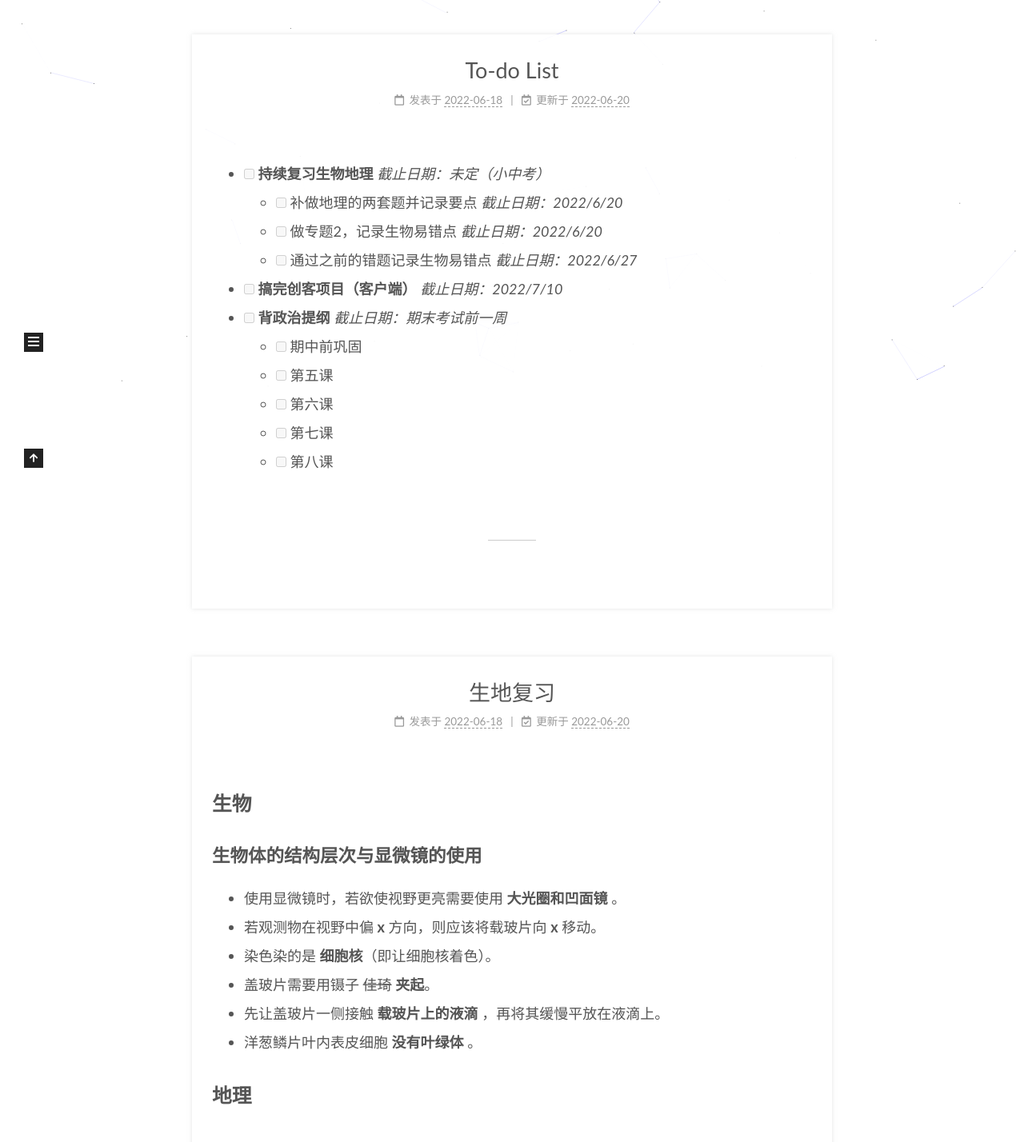
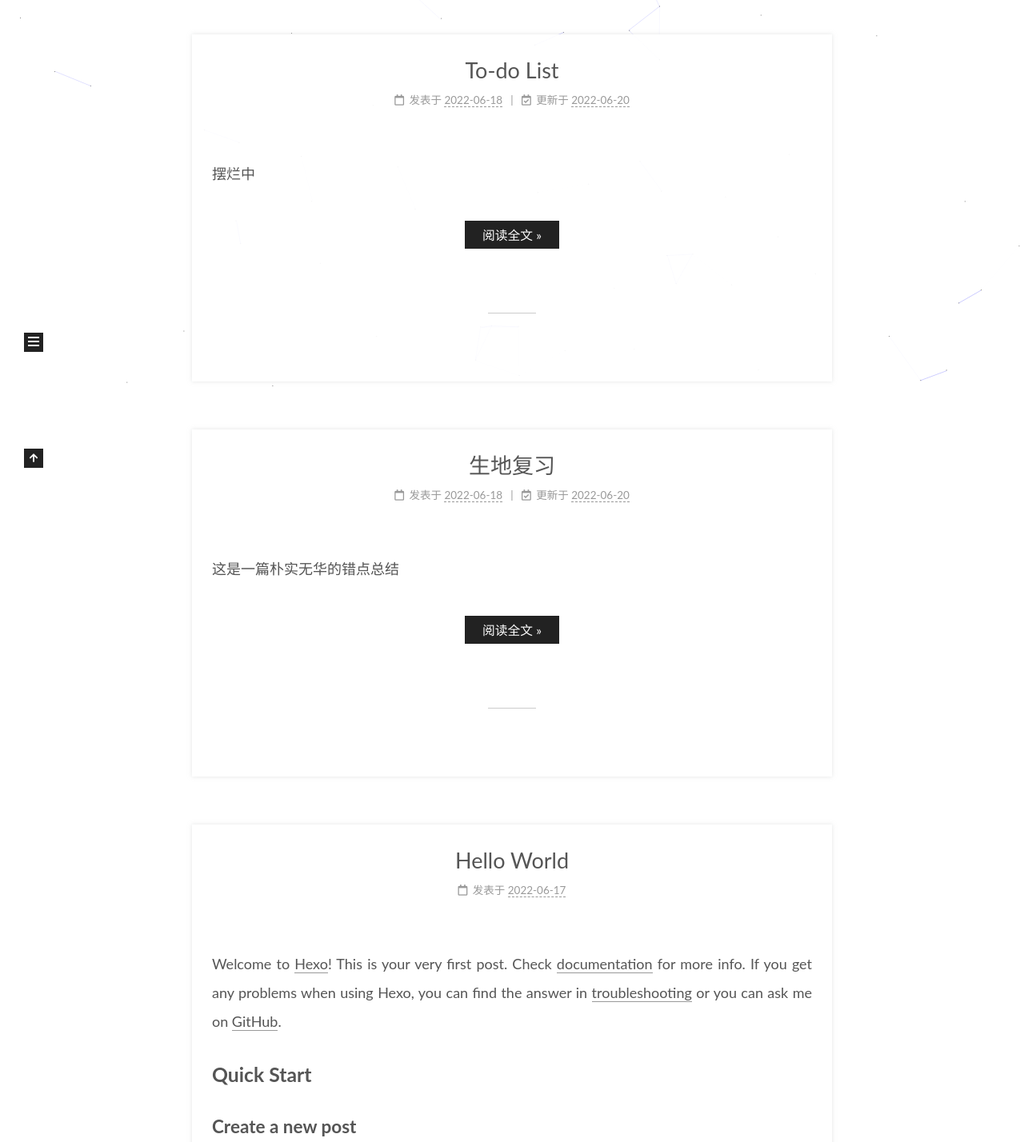
Before and after one commit to czy-0x3f/czy-0x3f.github.io, a plain HTML site: page index.html in a window 1280 px wide. Shown: the part 315-1743 px from the top of the page at 80% size. Drawn offline with Linux system fonts and the light colour scheme; some packages are replaced by stand-ins of ours; a script that the page names is missing.

Commit message:
Site updated: 2022-06-20 12:24:06

```diff
--- a/css/main.css
+++ b/css/main.css
@@ -1175,7 +1175,7 @@ pre .javascript .function {
 }
 .links-of-author a::before,
 .links-of-author span.exturl::before {
-  background: #afed25;
+  background: #ab58c7;
   border-radius: 50%;
   content: ' ';
   display: inline-block;
--- a/index.html
+++ b/index.html
@@ -205,7 +205,7 @@
                   <i class="far fa-calendar-check"></i>
                 </span>
                 <span class="post-meta-item-text">更新于</span>
-                <time title="修改时间：2022-06-20 12:21:14" itemprop="dateModified" datetime="2022-06-20T12:21:14+08:00">2022-06-20</time>
+                <time title="修改时间：2022-06-20 12:23:52" itemprop="dateModified" datetime="2022-06-20T12:23:52+08:00">2022-06-20</time>
               </span>
 
 
@@ -219,24 +219,14 @@
     <div class="post-body" itemprop="articleBody">
 
 
-          <span id="more"></span>
-<ul>
-<li><input disabled="" type="checkbox"> <strong>持续复习生物地理</strong> <em>截止日期：未定（小中考）</em><ul>
-<li><input disabled="" type="checkbox"> 补做地理的两套题并记录要点 <em>截止日期：2022&#x2F;6&#x2F;20</em></li>
-<li><input disabled="" type="checkbox"> 做专题2，记录生物易错点 <em>截止日期：2022&#x2F;6&#x2F;20</em></li>
-<li><input disabled="" type="checkbox"> 通过之前的错题记录生物易错点 <em>截止日期：2022&#x2F;6&#x2F;27</em></li>
-</ul>
-</li>
-<li><input disabled="" type="checkbox"> <strong>搞完创客项目（客户端）</strong> <em>截止日期：2022&#x2F;7&#x2F;10</em></li>
-<li><input disabled="" type="checkbox"> <strong>背政治提纲</strong> <em>截止日期：期末考试前一周</em><ul>
-<li><input disabled="" type="checkbox"> 期中前巩固</li>
-<li><input disabled="" type="checkbox"> 第五课</li>
-<li><input disabled="" type="checkbox"> 第六课</li>
-<li><input disabled="" type="checkbox"> 第七课</li>
-<li><input disabled="" type="checkbox"> 第八课</li>
-</ul>
-</li>
-</ul>
+          <p>摆烂中</p>
+          <!--noindex-->
+            <div class="post-button">
+              <a class="btn" href="/2022/06/18/To-do-list/#more" rel="contents">
+                阅读全文 &raquo;
+              </a>
+            </div>
+          <!--/noindex-->
 
 
     </div>
@@ -287,7 +277,7 @@
                   <i class="far fa-calendar-check"></i>
                 </span>
                 <span class="post-meta-item-text">更新于</span>
-                <time title="修改时间：2022-06-20 12:21:09" itemprop="dateModified" datetime="2022-06-20T12:21:09+08:00">2022-06-20</time>
+                <time title="修改时间：2022-06-20 12:23:37" itemprop="dateModified" datetime="2022-06-20T12:23:37+08:00">2022-06-20</time>
               </span>
 
 
@@ -301,16 +291,15 @@
     <div class="post-body" itemprop="articleBody">
 
 
-          <span id="more"></span>
-<h2 id="生物"><a href="#生物" class="headerlink" title="生物"></a>生物</h2><h3 id="生物体的结构层次与显微镜的使用"><a href="#生物体的结构层次与显微镜的使用" class="headerlink" title="生物体的结构层次与显微镜的使用"></a>生物体的结构层次与显微镜的使用</h3><ul>
-<li>使用显微镜时，若欲使视野更亮需要使用 <strong>大光圈和凹面镜</strong> 。</li>
-<li>若观测物在视野中偏 <strong>x</strong> 方向，则应该将载玻片向 <strong>x</strong> 移动。</li>
-<li>染色染的是 <strong>细胞核</strong>（即让细胞核着色）。</li>
-<li>盖玻片需要用镊子 <del>佳琦</del> <strong>夹起</strong>。</li>
-<li>先让盖玻片一侧接触 <strong>载玻片上的液滴</strong> ，再将其缓慢平放在液滴上。</li>
-<li>洋葱鳞片叶内表皮细胞 <strong>没有叶绿体</strong> 。</li>
-</ul>
-<h2 id="地理"><a href="#地理" class="headerlink" title="地理"></a>地理</h2>
+          <p>这是一篇朴实无华的错点总结</p>
+          <!--noindex-->
+            <div class="post-button">
+              <a class="btn" href="/2022/06/18/%E7%94%9F%E5%9C%B0%E5%A4%8D%E4%B9%A0/#more" rel="contents">
+                阅读全文 &raquo;
+              </a>
+            </div>
+          <!--/noindex-->
+
 
     </div>
 
```
Also changed, not shown: 2022/06/18/To-do-list/index.html (+6 -5 lines), 2022/06/18/生地复习/index.html (+6 -5 lines).
